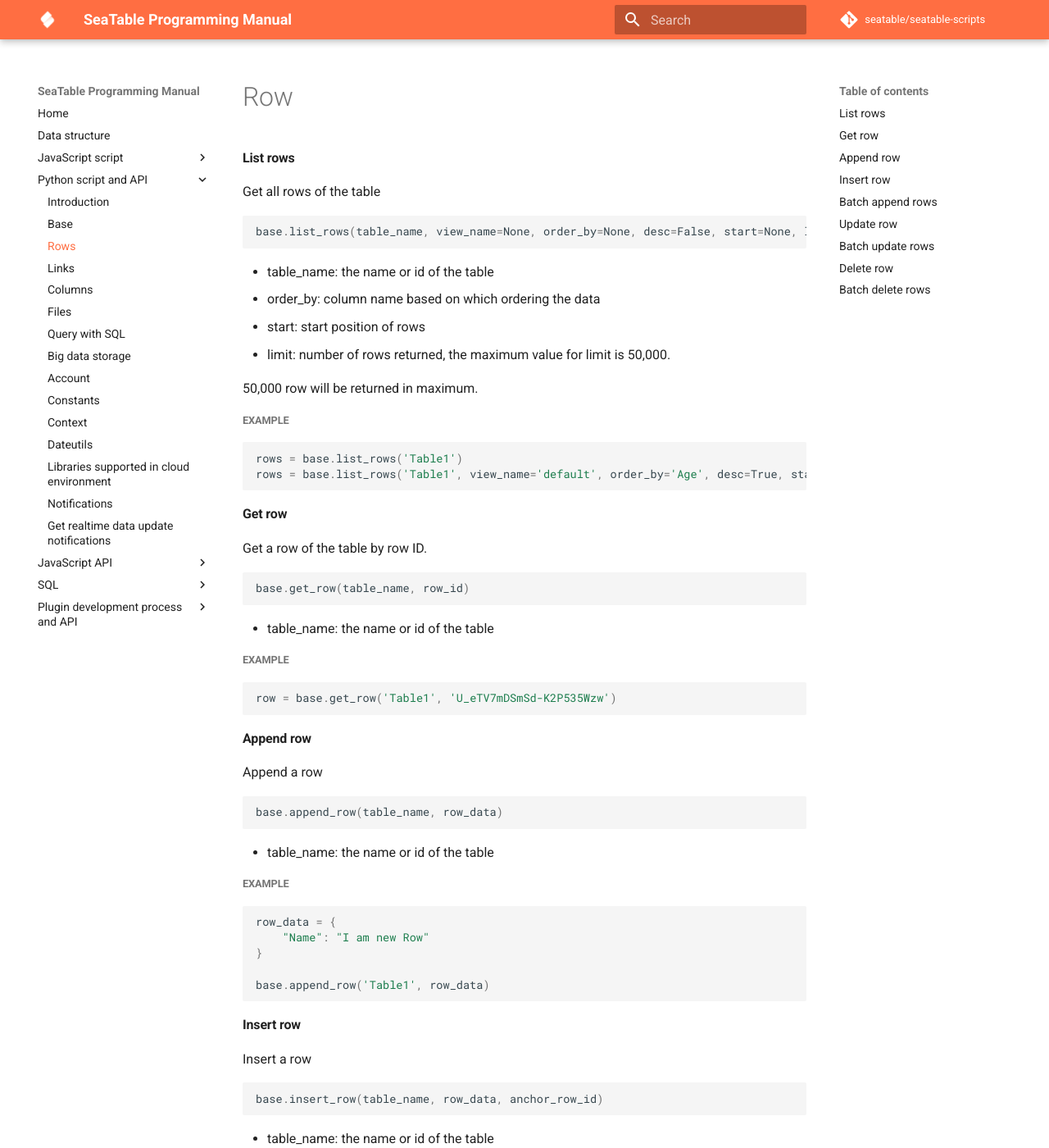
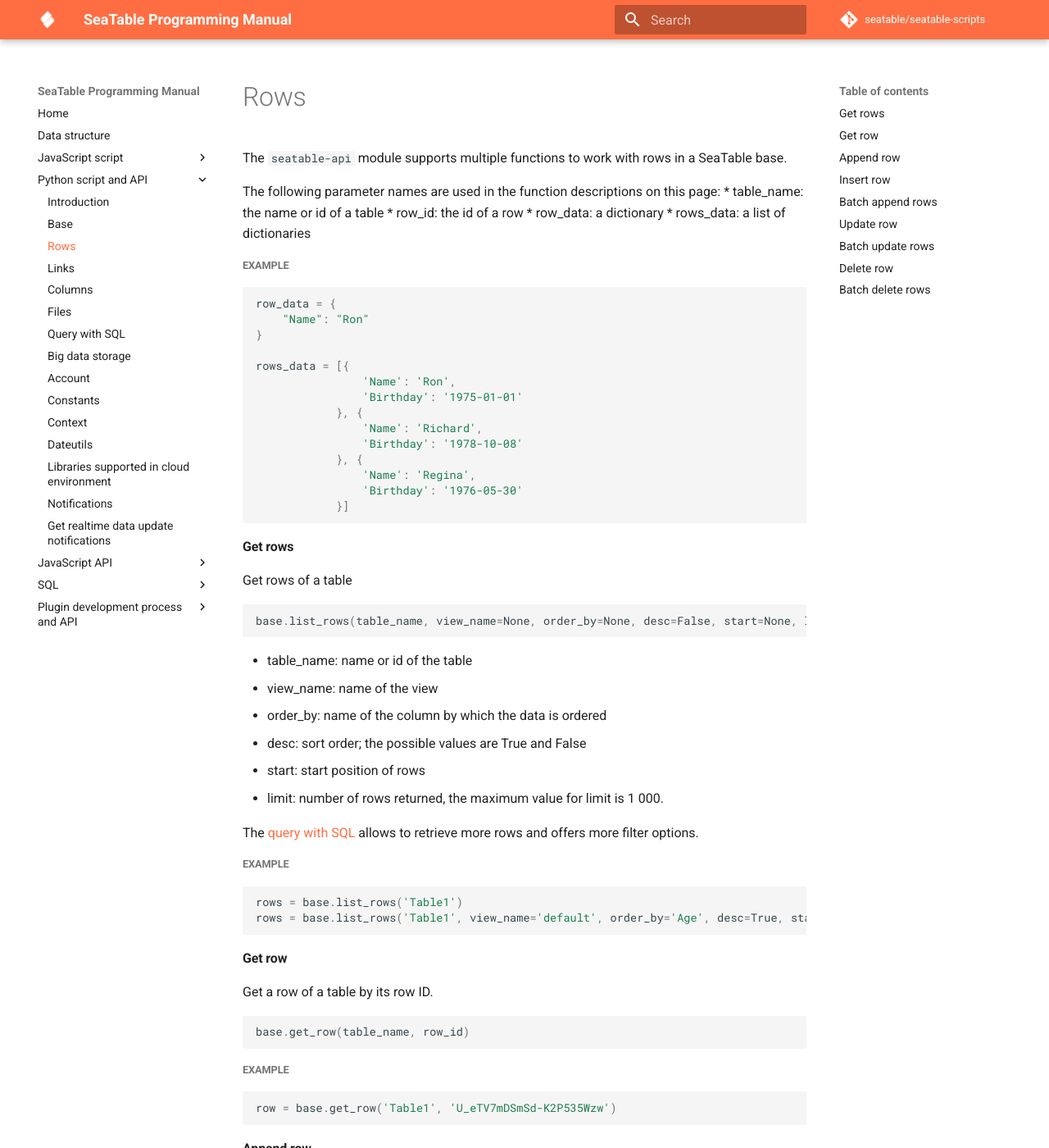
Before and after one commit to seatable/seatable-scripts, an MkDocs documentation site: the page built from manual/python/rows.md, in a window 1280 px wide and 1400 px high. Shown: the whole window at 82% size. Built offline with MkDocs 1.6.1 and Material for MkDocs 9.7.7, drawn with Linux system fonts in a browser that asks for light colours; comment, search, counter and statistics services are not loaded; some of the changed text lies outside the part shown.

Commit message:
Correction and simplifcation rows.md

````diff
--- a/manual/python/rows.md
+++ b/manual/python/rows.md
@@ -1,19 +1,48 @@
-# Row
+# Rows
 
-#### List rows
+The `seatable-api` module supports multiple functions to work with rows in a SeaTable base.
 
-Get all rows of the table
+The following parameter names are used in the function descriptions on this page:
+* table_name: the name or id of a table
+* row_id: the id of a row
+* row_data: a dictionary
+* rows_data: a list of dictionaries
+
+##### Example
+
+```python
+row_data = {
+    "Name": "Ron"
+}
+
+rows_data = [{
+                'Name': 'Ron',
+                'Birthday': '1975-01-01'
+            }, {
+                'Name': 'Richard',
+                'Birthday': '1978-10-08'
+            }, {
+                'Name': 'Regina',
+                'Birthday': '1976-05-30'
+            }]
+```
+
+#### Get rows
+
+Get rows of a table
 
 ```python
 base.list_rows(table_name, view_name=None, order_by=None, desc=False, start=None, limit=None)
 ```
 
-* table_name: the name or id of the table
-* order_by:  column name based on which ordering the data
+* table_name: name or id of the table
+* view_name: name of the view
+* order_by:  name of the column by which the data is ordered
+* desc: sort order; the possible values are True and False
 * start: start position of rows
-* limit:  number of rows returned, the maximum value for limit is 50,000.
+* limit:  number of rows returned, the maximum value for limit is 1 000.
 
-50,000 row will be returned in maximum.
+The [query with SQL](./sql.md) allows to retrieve more rows and offers more filter options.
 
 ##### Example
 
@@ -24,13 +53,11 @@
 
 #### Get row
 
-Get a row of the table by row ID.
+Get a row of a table by its row ID.
 
 ```python
 base.get_row(table_name, row_id)
 ```
-
-* table_name: the name or id of the table
 
 ##### Example
 
@@ -40,19 +67,17 @@
 
 #### Append row
 
-Append a row
+Append a row to a table
 
 ```python
 base.append_row(table_name, row_data)
 ```
 
-* table_name: the name or id of the table
-
 ##### Example
 
 ```python
 row_data = {
-    "Name": "I am new Row"
+    "Name": "Ron"
 }
 
 base.append_row('Table1', row_data)
@@ -60,20 +85,19 @@
 
 #### Insert row
 
-Insert a row
+Insert a row to a table
 
 ```python
 base.insert_row(table_name, row_data, anchor_row_id)
 ```
 
-* table_name: the name or id of the table
 * anchor_row_id: the row under which the new row will be inserted
 
 ##### Example
 
 ```python
 row_data = {
-    "Name": "I am new Row"
+    "Name": "Ron"
 }
 
 base.insert_row('Table1', row_data, 'U_eTV7mDSmSd-K2P535Wzw')
@@ -81,26 +105,24 @@
 
 #### Batch append rows
 
-Batch append rows
+Append multiple rows to a table
 
 ```python
 base.batch_append_rows(table_name, rows_data)
 ```
 
-* table_name: the name or id of the table
-
 ##### Example
 
 ```python
 rows_data = [{
-                'Name': 'test batch',
-                'content': 'Yes'
+                'Name': 'Ron',
+                'Birthday': '1975-01-01'
             }, {
-                'Name': 'test batch',
-                'content': 'Yes'
+                'Name': 'Richard',
+                'Birthday': '1978-10-08'
             }, {
-                'Name': 'test batch',
-                'content': 'Yes'
+                'Name': 'Regina',
+                'Birthday': '1976-05-30'
             }]
 base.batch_append_rows('Table6', rows_data)
 ```
@@ -113,7 +135,6 @@
 base.update_row(table_name, row_id, row_data)
 ```
 
-* table_name: the name or id of the table
 
 ##### Example
 
@@ -126,13 +147,11 @@
 
 #### Batch update rows
 
-Batch update rows
+Update multiple rows in a table
 
 ```
 batch_update_rows(table_name, rows_data)
 ```
-
-* table_name: the name or id of the table
 
 ##### Example
 
@@ -141,21 +160,21 @@
         {
             "row_id": "fMmCFyoxT4GN5Y2Powbl0Q",
             "row": {
-                "Name": "Ranjiwei",
+                "Name": "Ron",
                 "age": "36"
             }
         },
         {
             "row_id": "cF5JTE99Tae-VVx0BGT-3A",
             "row": {
-                "Name": "Huitailang",
+                "Name": "Richard",
                 "age": "33"
             }
         },
         {
             "row_id": "WP-8rb5PSUaM-tZRmTOCPA",
             "row": {
-                "Name": "Yufeng",
+                "Name": "Regina",
                 "age": "22"
             }
         }
@@ -165,13 +184,11 @@
 
 #### Delete row
 
-Delete a row
+Delete a row in a table
 
 ```python
 base.delete_row(table_name, row_id)
 ```
-
-* table_name: the name or id of the table
 
 ##### Example
 
@@ -181,13 +198,12 @@
 
 #### Batch delete rows
 
-Batch delete rows
+Delete multiple rows in a table
 
 ```python
 base.batch_delete_rows(table_name, row_ids)
 ```
 
-* table_name: the name or id of the table
 
 ##### Example
 
````
